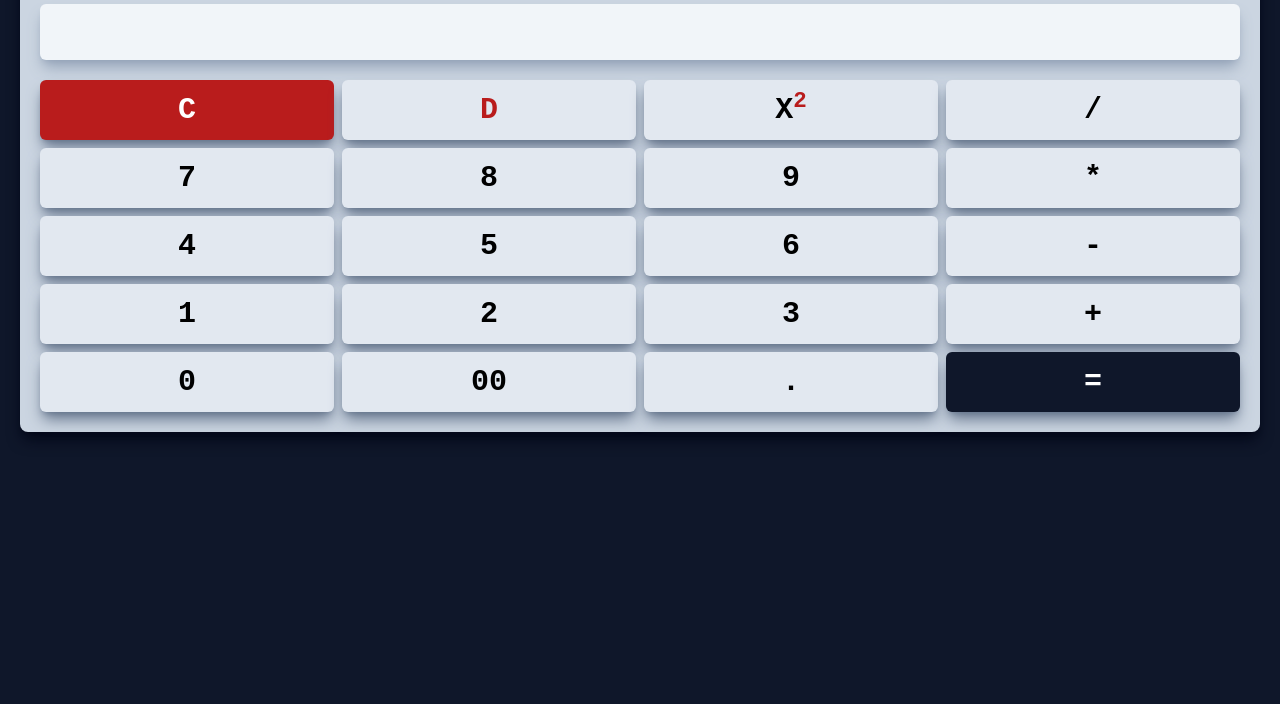
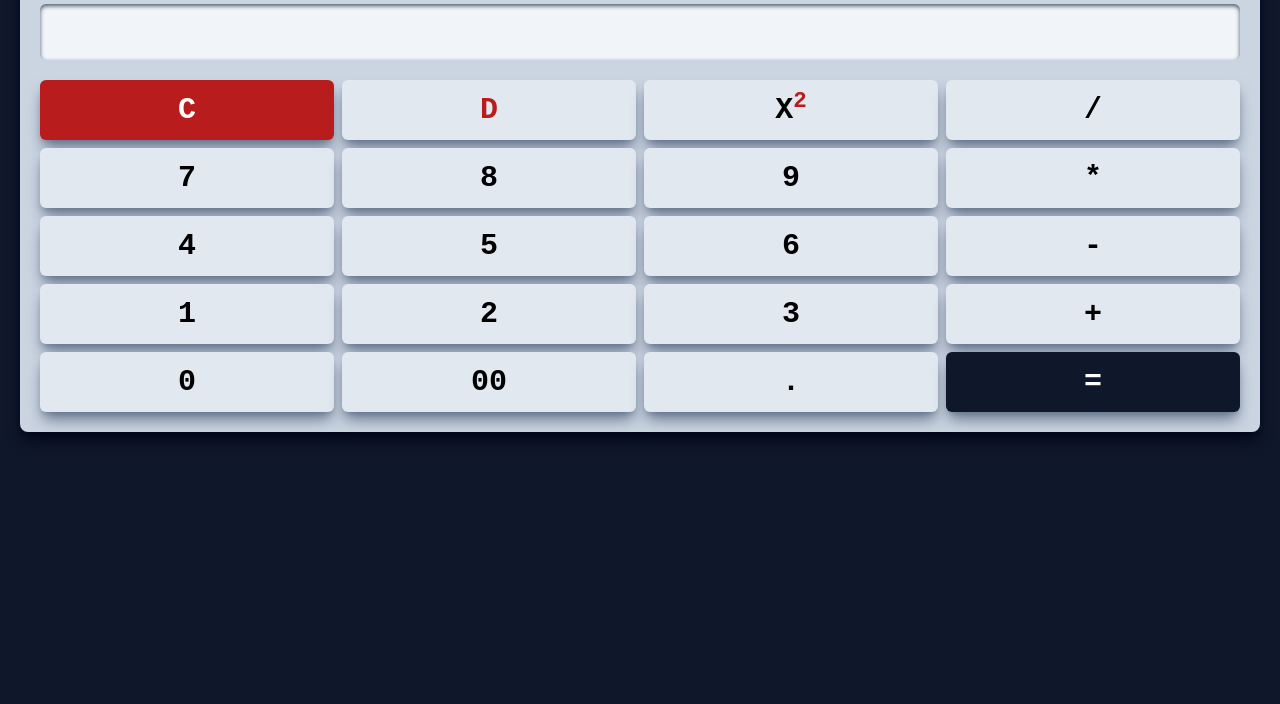
Before and after one commit to Meherab003/CalKey, a plain HTML site: page index.html in a window 1280 px wide. Shown: the part 96-800 px from the top of the page. Drawn offline with nearby package versions, Linux system fonts and the light colour scheme; a web font is replaced by a local one.

Commit message:
Display design tweked

```diff
--- a/index.html
+++ b/index.html
@@ -26,7 +26,7 @@
         <h1 class="text-4xl font-bold text-red-700 text-center">Cal_<span class="text-slate-900">Key</span></h1>
 
         <input id="display"
-            class="w-full bg-slate-100 rounded-md focus:outline-none px-2 py-3 text-2xl font-medium outline-none mt-5 shadow-lg shadow-slate-400"
+            class="w-full bg-slate-100 rounded-md px-2 py-3 text-2xl font-medium outline-none mt-5  shadow-slate-600 shadow-inner focus:outline-slate-800 focus:duration-300"
             type="text">
 
         <div class="keyPad mt-5 grid gap-2 grid-cols-4 grid-rows-4">
```
